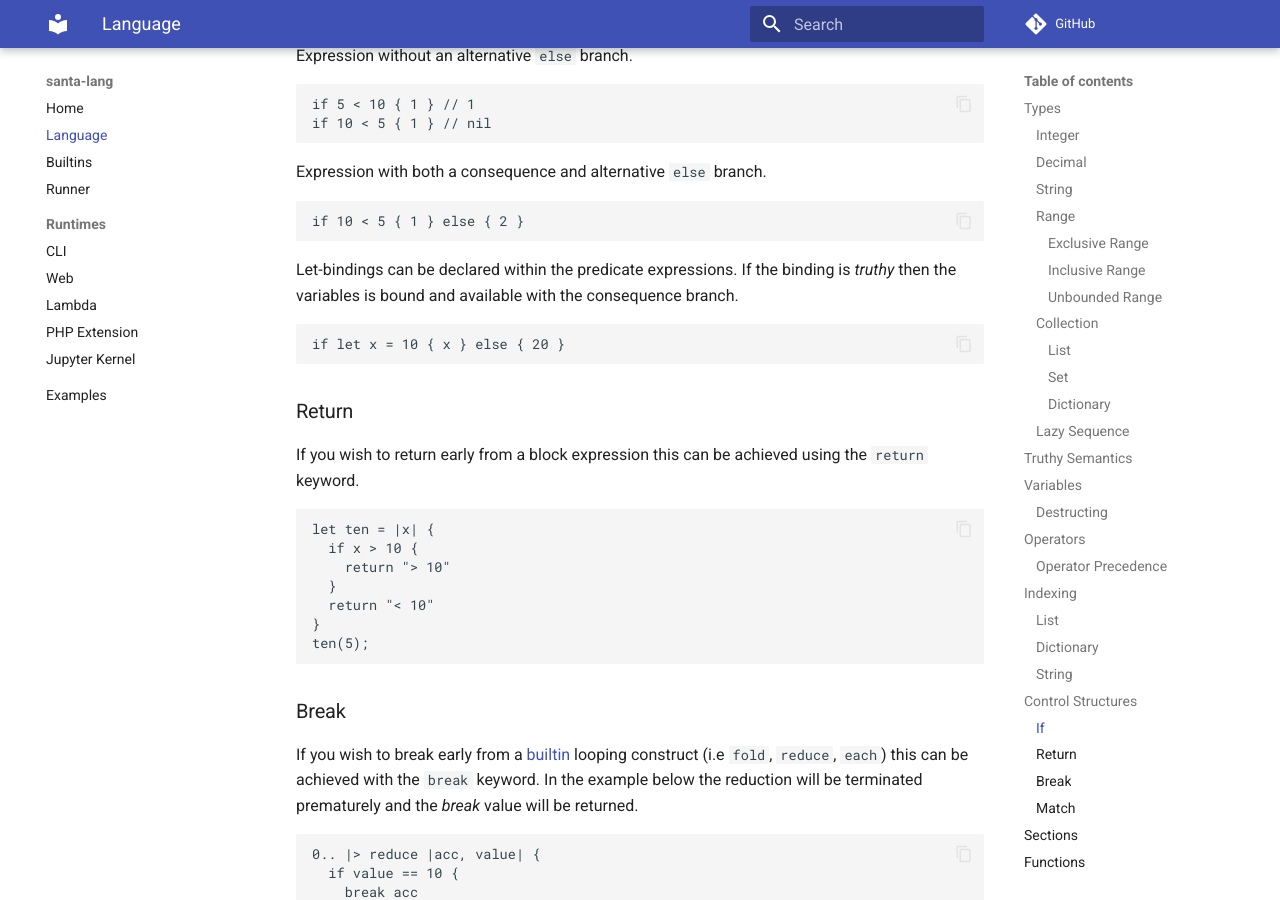
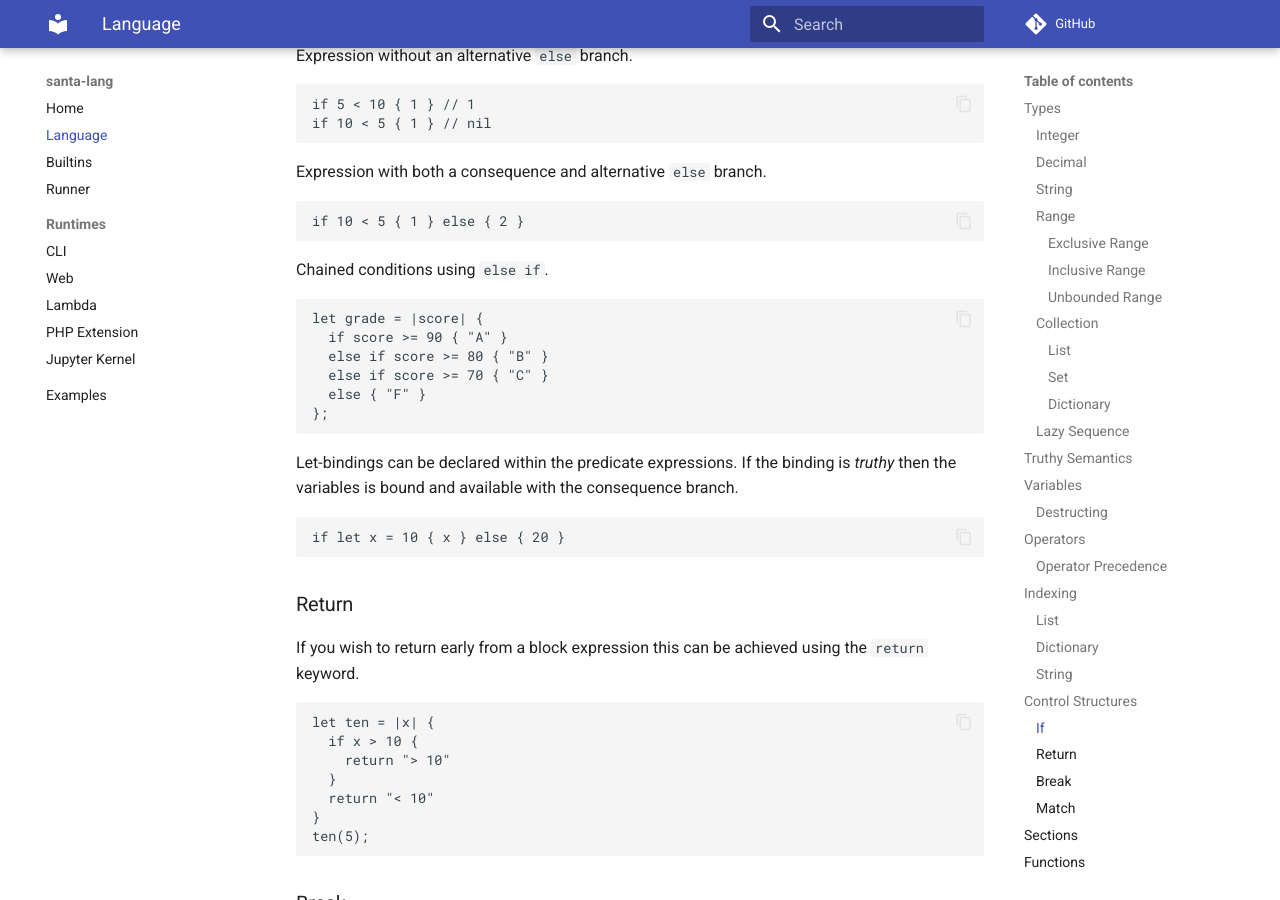
Before and after one commit to eddmann/santa-lang, an MkDocs documentation site: the page built from docs/language.md, in a window 1280 px wide and 900 px high, scrolled down 8691 px. Built offline with MkDocs 1.6.1 and Material for MkDocs 9.7.7, drawn with Linux system fonts in a browser that asks for light colours; comment, search, counter and statistics services are not loaded.

Commit message:
docs: add else if syntax to language documentation

````diff
--- a/docs/language.md
+++ b/docs/language.md
@@ -419,6 +419,17 @@ Expression with both a consequence and alternative `else` branch.
 if 10 < 5 { 1 } else { 2 }
 ```
 
+Chained conditions using `else if`.
+
+```santa
+let grade = |score| {
+  if score >= 90 { "A" }
+  else if score >= 80 { "B" }
+  else if score >= 70 { "C" }
+  else { "F" }
+};
+```
+
 Let-bindings can be declared within the predicate expressions.
 If the binding is _truthy_ then the variables is bound and available with the consequence branch.
 
````
